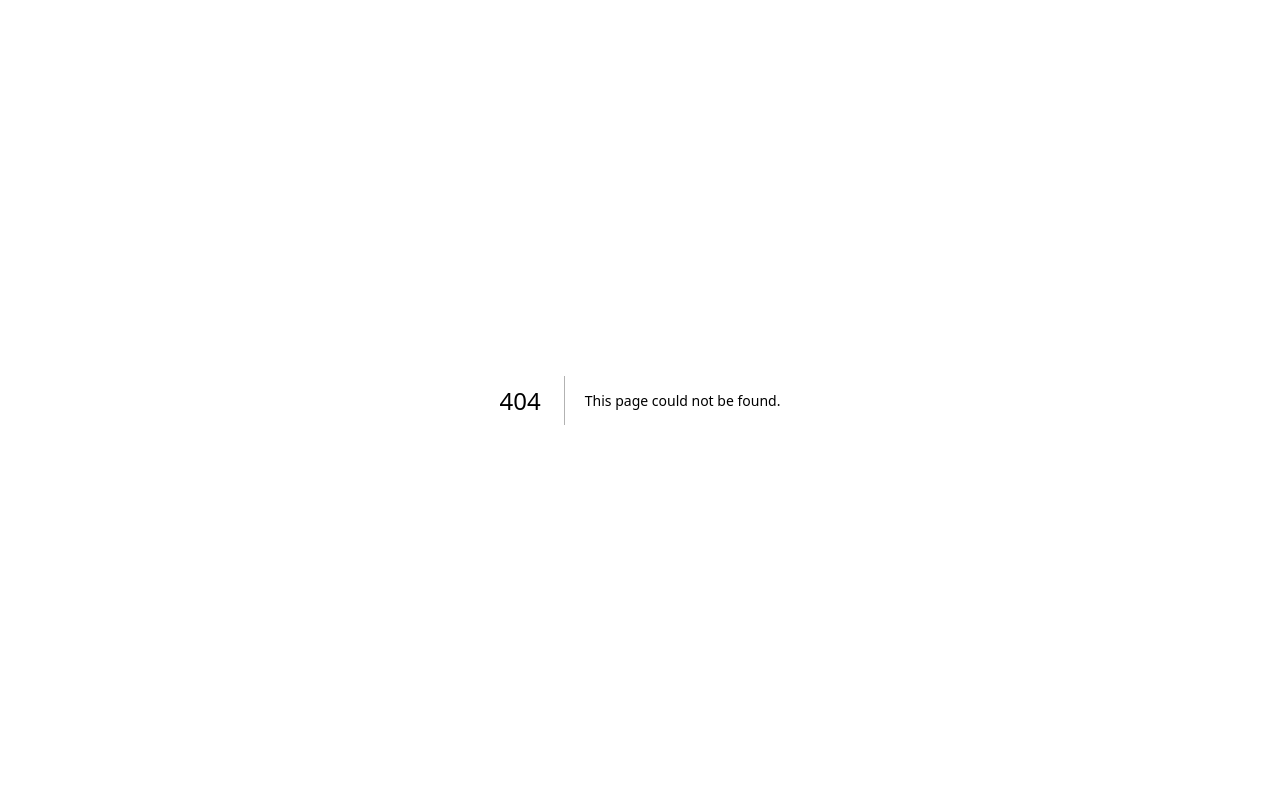
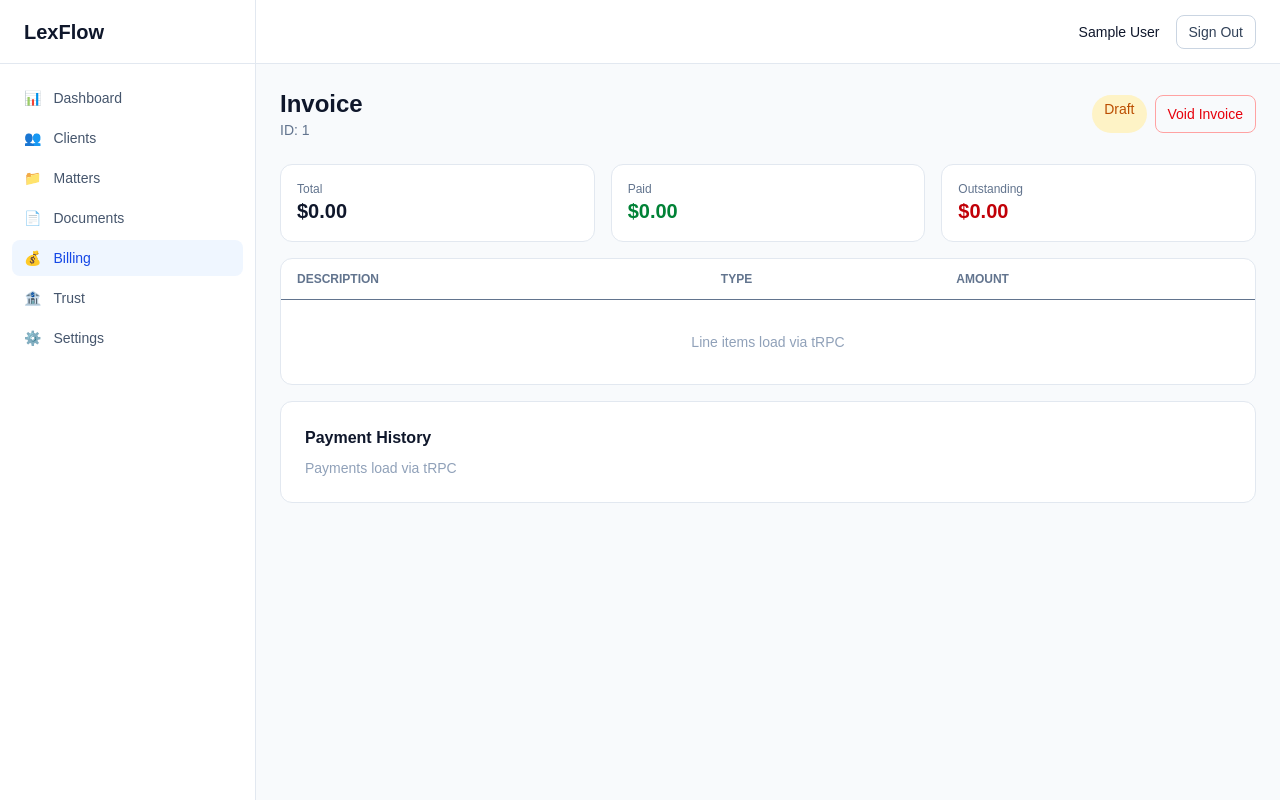
Before and after one commit to BigRigVibeCoder/lexflow-frontend, a Next.js app: page /billing/invoices/1 in a window 1280 px wide. Before the commit this address had no page. Built offline with nearby package versions, Linux system fonts and the light colour scheme; no server answers; sample sign-in values are in the browser's storage.

Commit message:
feat(SPR-007): T-071 invoice detail UI

```diff
--- /dev/null
+++ b/src/app/(dashboard)/billing/invoices/[id]/page.tsx
@@ -0,0 +1,31 @@
+"use client";
+import { useState } from "react";
+import { useParams } from "next/navigation";
+
+function formatCents(cents: number): string {
+  return "$" + (cents / 100).toFixed(2);
+}
+
+export default function InvoiceDetailPage() {
+  const params = useParams();
+  const [showVoidDialog, setShowVoidDialog] = useState(false);
+  return (
+    <div data-testid="invoice-detail-page">
+      <div className="flex items-center justify-between">
+        <div><h1 className="text-2xl font-bold text-slate-900">Invoice</h1><p className="text-sm text-slate-500">ID: {params.id}</p></div>
+        <div className="flex gap-2">
+          <span className="rounded-full bg-amber-100 px-3 py-1 text-sm font-medium text-amber-700" data-testid="status-badge">Draft</span>
+          <button onClick={() => setShowVoidDialog(true)} className="rounded-lg border border-red-300 px-3 py-2 text-sm text-red-600 hover:bg-red-50" data-testid="void-btn">Void Invoice</button>
+        </div>
+      </div>
+      <div className="mt-6 grid grid-cols-3 gap-4">
+        <div className="rounded-xl border border-slate-200 bg-white p-4" data-testid="inv-total"><p className="text-xs text-slate-500">Total</p><p className="text-xl font-bold text-slate-900">{formatCents(0)}</p></div>
+        <div className="rounded-xl border border-slate-200 bg-white p-4" data-testid="inv-paid"><p className="text-xs text-slate-500">Paid</p><p className="text-xl font-bold text-green-700">{formatCents(0)}</p></div>
+        <div className="rounded-xl border border-slate-200 bg-white p-4" data-testid="inv-outstanding"><p className="text-xs text-slate-500">Outstanding</p><p className="text-xl font-bold text-red-700">{formatCents(0)}</p></div>
+      </div>
+      <div className="mt-4 rounded-xl border border-slate-200 bg-white" data-testid="line-items-table"><table className="w-full text-sm"><thead><tr className="border-b text-left text-xs font-medium text-slate-500 uppercase"><th className="px-4 py-3">Description</th><th className="px-4 py-3">Type</th><th className="px-4 py-3">Amount</th></tr></thead><tbody><tr className="text-slate-400 text-center"><td colSpan={3} className="px-4 py-8">Line items load via tRPC</td></tr></tbody></table></div>
+      <div className="mt-4 rounded-xl border border-slate-200 bg-white p-6" data-testid="payment-history"><h2 className="font-semibold text-slate-900">Payment History</h2><p className="mt-2 text-sm text-slate-400">Payments load via tRPC</p></div>
+      {showVoidDialog && <div className="fixed inset-0 z-50 flex items-center justify-center bg-black/30" data-testid="void-dialog"><div className="rounded-xl bg-white p-6 shadow-xl"><h3 className="font-semibold text-slate-900">Void Invoice?</h3><p className="mt-2 text-sm text-slate-500">This action cannot be undone.</p><div className="mt-4 flex gap-2"><button onClick={() => setShowVoidDialog(false)} className="flex-1 rounded-lg border px-3 py-2 text-sm">Cancel</button><button className="flex-1 rounded-lg bg-red-600 px-3 py-2 text-sm text-white" data-testid="confirm-void">Confirm Void</button></div></div></div>}
+    </div>
+  );
+}
```
Also changed, not shown: 1 other file (tests, documents, lock files or other folders).
